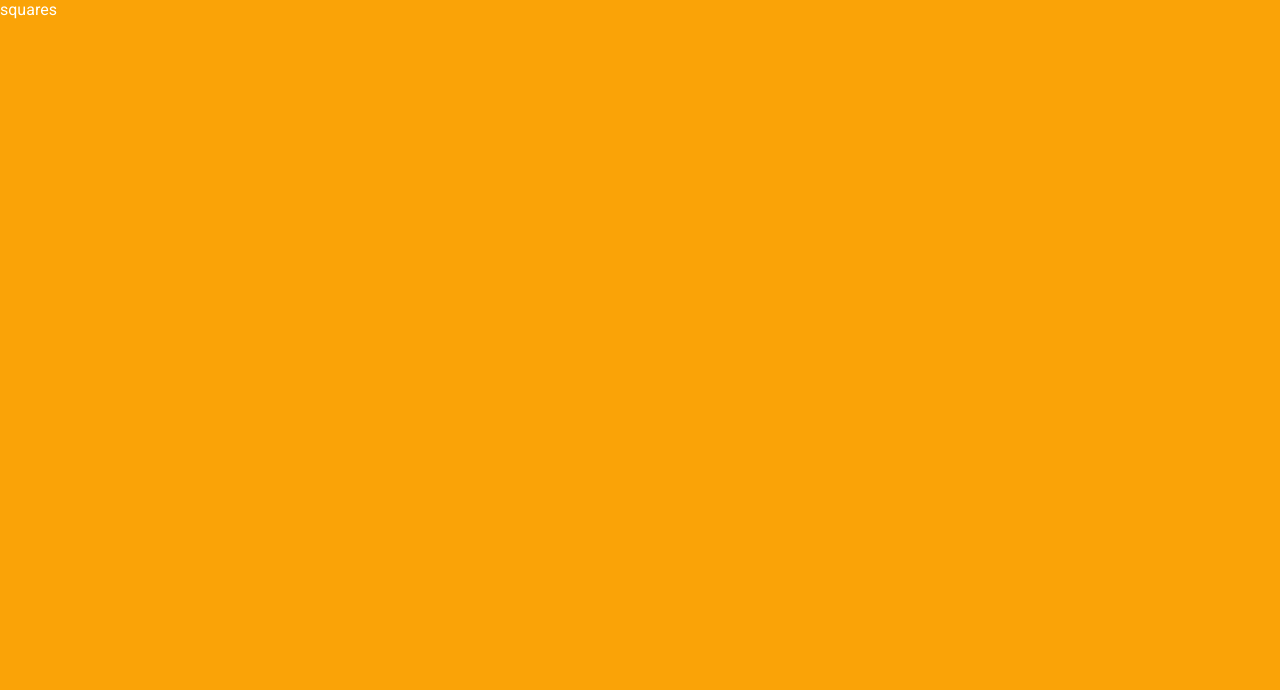
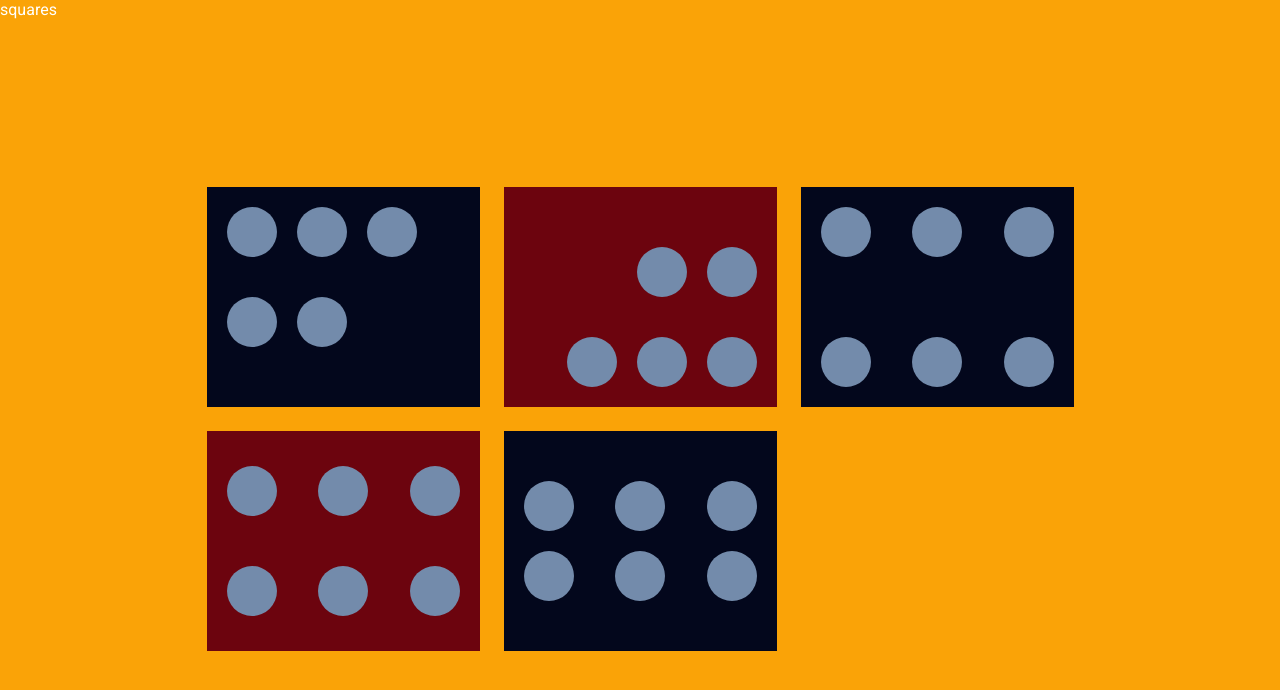
Before and after one commit to idohtml/assignment-flexbox, a plain HTML site: page circles.html in a window 1280 px wide. Drawn offline with Linux system fonts and the light colour scheme.

Commit message:
completed figures

```diff
--- a/circles.html
+++ b/circles.html
@@ -10,7 +10,46 @@
   <body style="background-color: #faa307">
     <a href="index.html">squares</a>
     <main class="flexbox">
-      <div></div>
+      <div class="grid">
+        <div class="flex-square">
+          <div class="circle"></div>
+          <div class="circle"></div>
+          <div class="circle"></div>
+          <div class="circle"></div>
+          <div class="circle"></div>
+        </div>
+        <div class="flex-square">
+          <div class="circle-2"></div>
+          <div class="circle-2"></div>
+          <div class="circle-2"></div>
+          <div class="circle-2"></div>
+          <div class="circle-2"></div>
+        </div>
+        <div class="flex-square">
+          <div class="circle-3"></div>
+          <div class="circle-3"></div>
+          <div class="circle-3"></div>
+          <div class="circle-3"></div>
+          <div class="circle-3"></div>
+          <div class="circle-3"></div>
+        </div>
+        <div class="flex-square">
+          <div class="circle-4"></div>
+          <div class="circle-4"></div>
+          <div class="circle-4"></div>
+          <div class="circle-4"></div>
+          <div class="circle-4"></div>
+          <div class="circle-4"></div>
+        </div>
+        <div class="flex-square">
+          <div class="circle-5"></div>
+          <div class="circle-5"></div>
+          <div class="circle-5"></div>
+          <div class="circle-5"></div>
+          <div class="circle-5"></div>
+          <div class="circle-5"></div>
+        </div>
+      </div>
     </main>
   </body>
 </html>
--- a/css/style.css
+++ b/css/style.css
@@ -4,6 +4,9 @@
   --clr-primary: hsla(339, 80%, 12%, 1);
   --clr-secondary: hsla(34, 95%, 49%, 1);
   --clr-box: hsla(358, 97%, 31%, 1);
+  --clr-circle: hsla(214, 25%, 56%, 1);
+  --clr-square-primary: hsl(231, 82%, 6%);
+  --clr-square-secondary: hsl(354, 93%, 22%);
 }
 
 *,
@@ -97,8 +100,8 @@ select {
 /* GRID */
 .grid {
   display: grid;
-  grid-template-columns: repeat(2, 1fr);
   gap: 24px;
+  grid-template-columns: repeat(3, 1fr);
   place-items: center;
 }
 
@@ -274,3 +277,83 @@ select {
 }
 
 /* SQUARES */
+.flex-square {
+  display: flex;
+  flex-direction: row;
+  flex-wrap: wrap;
+  background-color: var(--clr-square-primary);
+  height: 220px;
+  width: 273px;
+  padding: 20px;
+}
+
+.circle {
+  border-radius: 50%;
+  margin-right: 20px;
+  width: 50px;
+  height: 50px;
+
+  background-color: var(--clr-circle);
+}
+
+.flex-square:nth-child(2) {
+  flex-wrap: wrap-reverse;
+  justify-content: flex-end;
+  background-color: var(--clr-square-secondary);
+}
+
+.circle-2 {
+  border-radius: 50%;
+  margin-left: 20px;
+  width: 50px;
+  height: 50px;
+
+  background-color: var(--clr-circle);
+}
+
+.flex-square:nth-child(3) {
+  justify-content: space-between;
+  align-content: space-between;
+  gap: 20px;
+}
+
+.circle-3 {
+  align-self: stretch;
+  border-radius: 50%;
+  width: 50px;
+  height: 50px;
+
+  background-color: var(--clr-circle);
+}
+
+.flex-square:nth-child(4) {
+  background-color: var(--clr-square-secondary);
+  justify-content: space-between;
+  align-content: space-around;
+  gap: 20px;
+}
+
+.circle-4 {
+  align-self: stretch;
+  border-radius: 50%;
+  width: 50px;
+  height: 50px;
+
+  background-color: var(--clr-circle);
+}
+
+.flex-square:nth-child(5) {
+  justify-content: space-between;
+  align-content: center;
+  padding: 20px;
+  gap: 20px;
+}
+
+.circle-5 {
+  align-self: stretch;
+  border-radius: 50%;
+  width: 50px;
+  height: 50px;
+
+  background-color: var(--clr-circle);
+}
```
